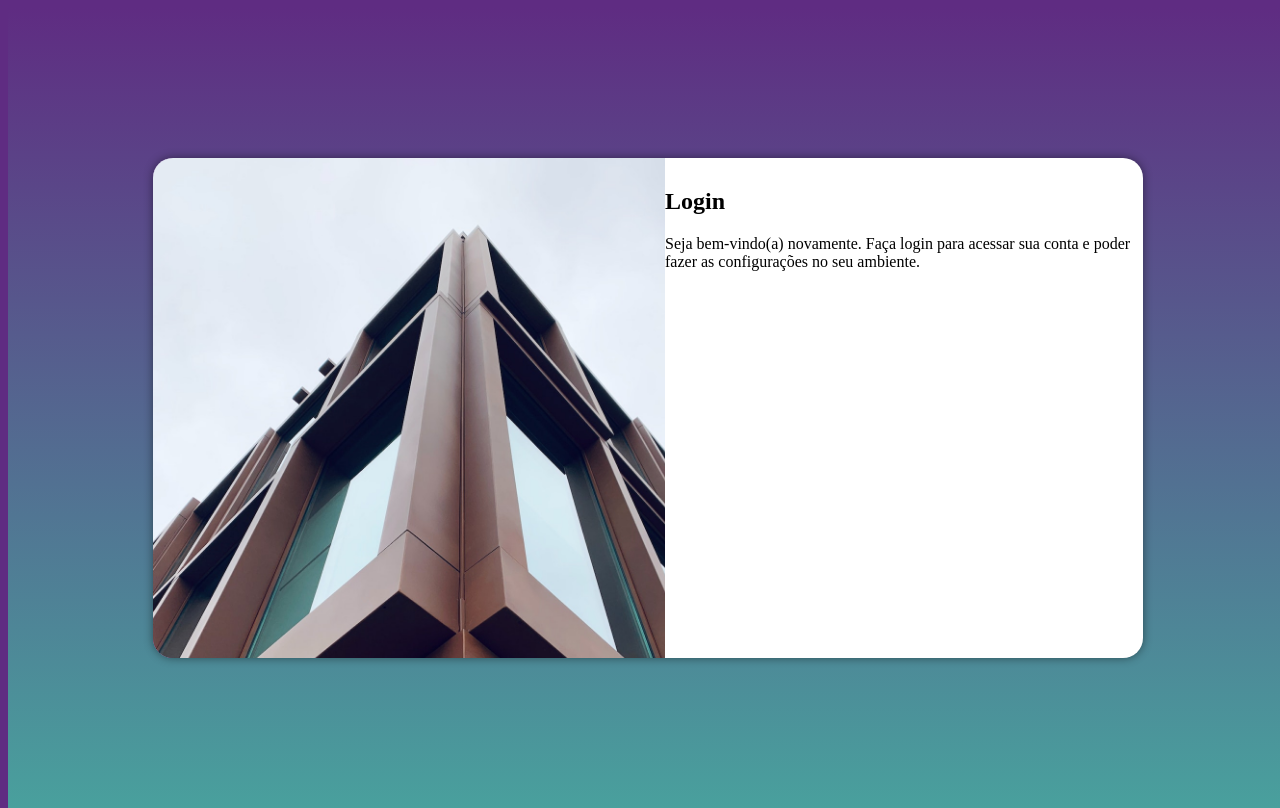
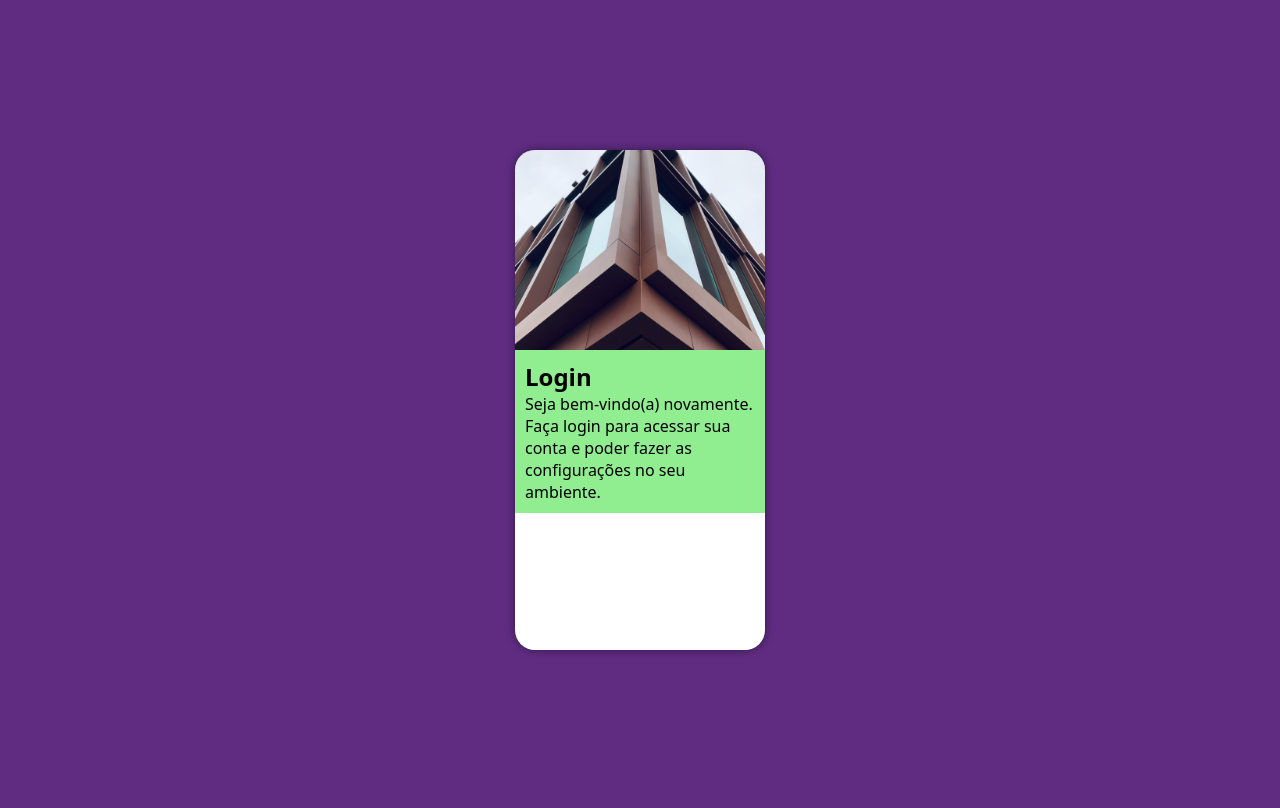
Before and after one commit to wilson0409roberto/projeto-login, a plain HTML site: page index.html in a window 1280 px wide. Drawn offline with Linux system fonts and the light colour scheme.

Commit message:
Atualização projeto-login

```diff
--- a/estilos/mediaquery.css
+++ b/estilos/mediaquery.css
@@ -15,38 +15,36 @@ Lilás: #5f2c82
 
 @media screen and (min-width: 768px) and (max-width: 992px) {
 /*versão para tablet*/
-    body {
+/*    body {
         background-image: linear-gradient(to top, #49a09d, #5f2c82);
-    }
+    }*/
     section#login {
         width: 90vw;
     }
-    section#login > div#imagem {
+    /*section#login > div#imagem {
         float: left;
         width: 50vw;
         height: 100vh;
-    }
-/*essas linhas de cmd abaixo, criadas pelo professor, não estão funcionando*/
-    /*    section#login > div#formulario {
-        float: right;
-        width: 70vw;
+    }*/
+    /*section#login > div#formulario {
+        float: left;
+        width: 90vw;
     }*/
 }
-@media screen and (min-width: 992px) {
+/*@media screen and (min-width: 992px) {
 /*versão para desktop*/
-body {
-    background-image: linear-gradient(to top, #49a09d, #5f2c82);
-}
-section#login {
-        width: 990px;
-    }
-    section#login > div#imagem {
-        float: left;
+    /*body {
+        background-image: linear-gradient(to top, #49a09d, #5f2c82);
+    }*/
+    /*section#login {
+        width: 80vw;
+    }*/
+    /*section#login > div#imagem {
+        float: right;
         width: 40vw;
         height: 100vh;
-    }
-/*essas linhas de cmd abaixo, criadas pelo professor, não estão funcionando*/
-/*        section#login > div#formulario {
+    }*/
+    /*section#login > div#formulario {
         float: right;
         width: 50vw;
     }*/
--- a/estilos/style.css
+++ b/estilos/style.css
@@ -5,7 +5,7 @@ Verde: #49a09d
 Lilás: #5f2c82
 */
 * {
-    font-family: system-ui, -apple-system, BlinkMacSystemFont, 'Segoe UI', Roboto, Oxygen, Ubuntu, Cantarell, 'Open Sans', 'Helvetica Neue', sans-serif
+    font-family: system-ui, -apple-system, BlinkMacSystemFont, 'Segoe UI', Roboto, Oxygen, Ubuntu, Cantarell, 'Open Sans', 'Helvetica Neue', sans-serif;
     margin: 0px;
     padding: 0px;
     box-sizing: border-box;
@@ -49,6 +49,7 @@ section#login > div#imagem {
     /*p/ que a imagem fique na altura de 200px*/
 }
 section#login > div#formulario {
+    background-color: lightgreen;
     display: block;
     /*p/ poder alterar o 'body' no 'mediaquery.css'*/
     padding: 10px;
```
